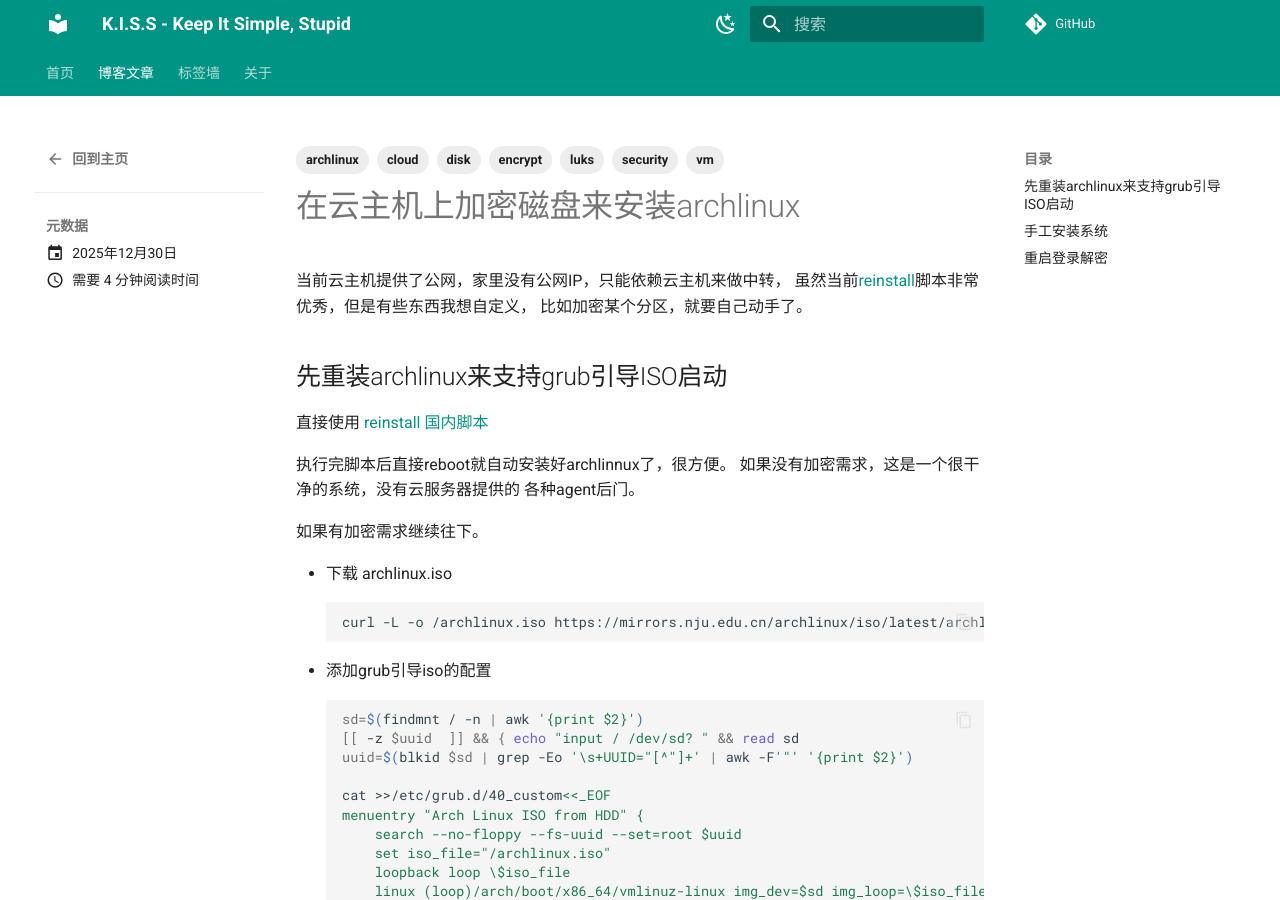
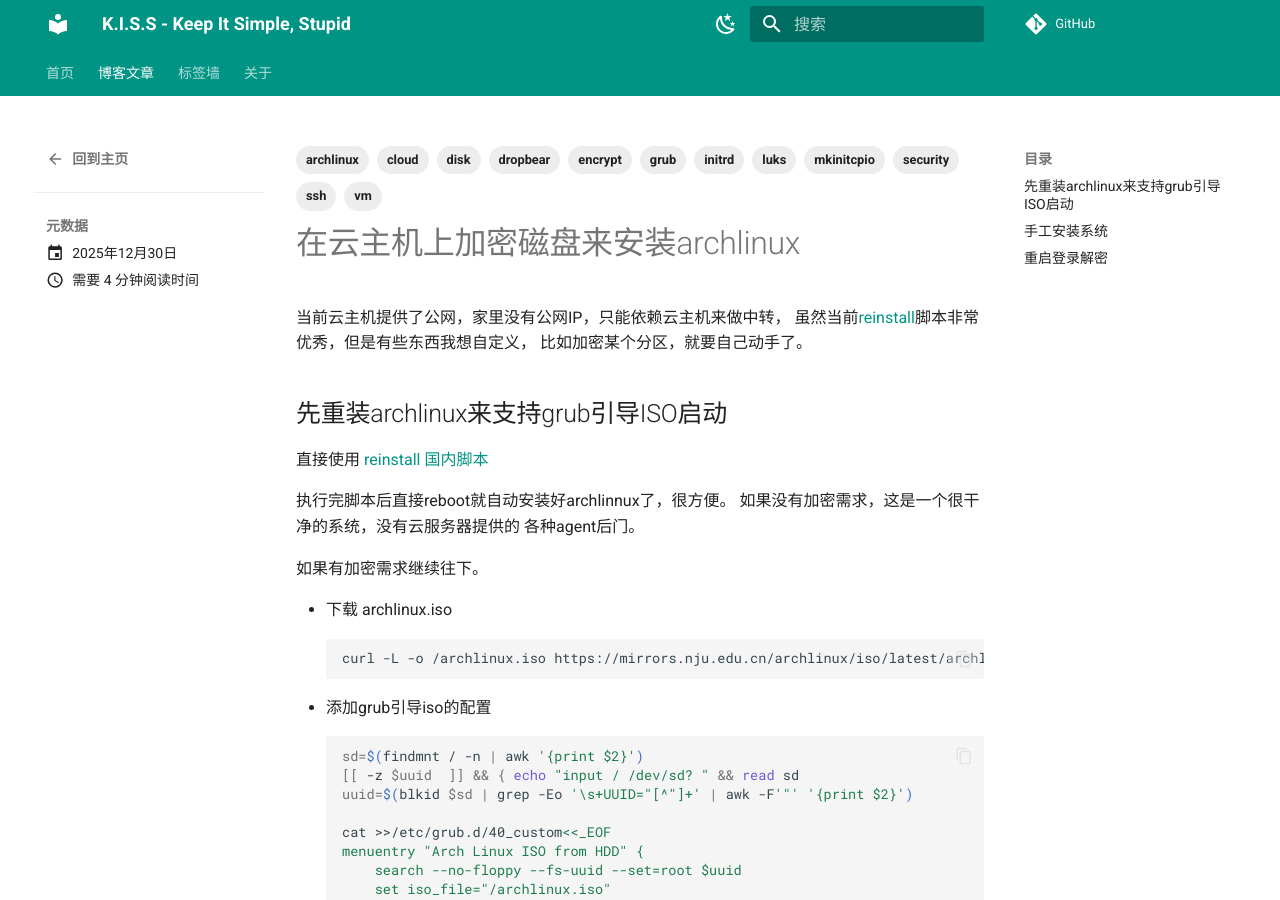
Before and after one commit to yorks/mywiki, an MkDocs documentation site: the page built from docs/blog/posts/2025-12-30-install-archlinux-on-cloud-virtual-machine-with-disk-encryption.md, in a window 1280 px wide and 900 px high. Built offline with MkDocs 1.6.1 and Material for MkDocs 9.7.7, drawn with Linux system fonts in a browser that asks for light colours; comment, search, counter and statistics services are not loaded.

Commit message:
add C2025-12-30-install-archlinux-on-cloud-virtual-machine-with-disk-encryption.md

```diff
--- a/docs/blog/posts/2025-12-30-install-archlinux-on-cloud-virtual-machine-with-disk-encryption.md
+++ b/docs/blog/posts/2025-12-30-install-archlinux-on-cloud-virtual-machine-with-disk-encryption.md
@@ -10,6 +10,11 @@
   - archlinux
   - cloud
   - disk
+  - grub
+  - initrd
+  - dropbear
+  - ssh
+  - mkinitcpio
 ---
 
 当前云主机提供了公网，家里没有公网IP，只能依赖云主机来做中转，
```
